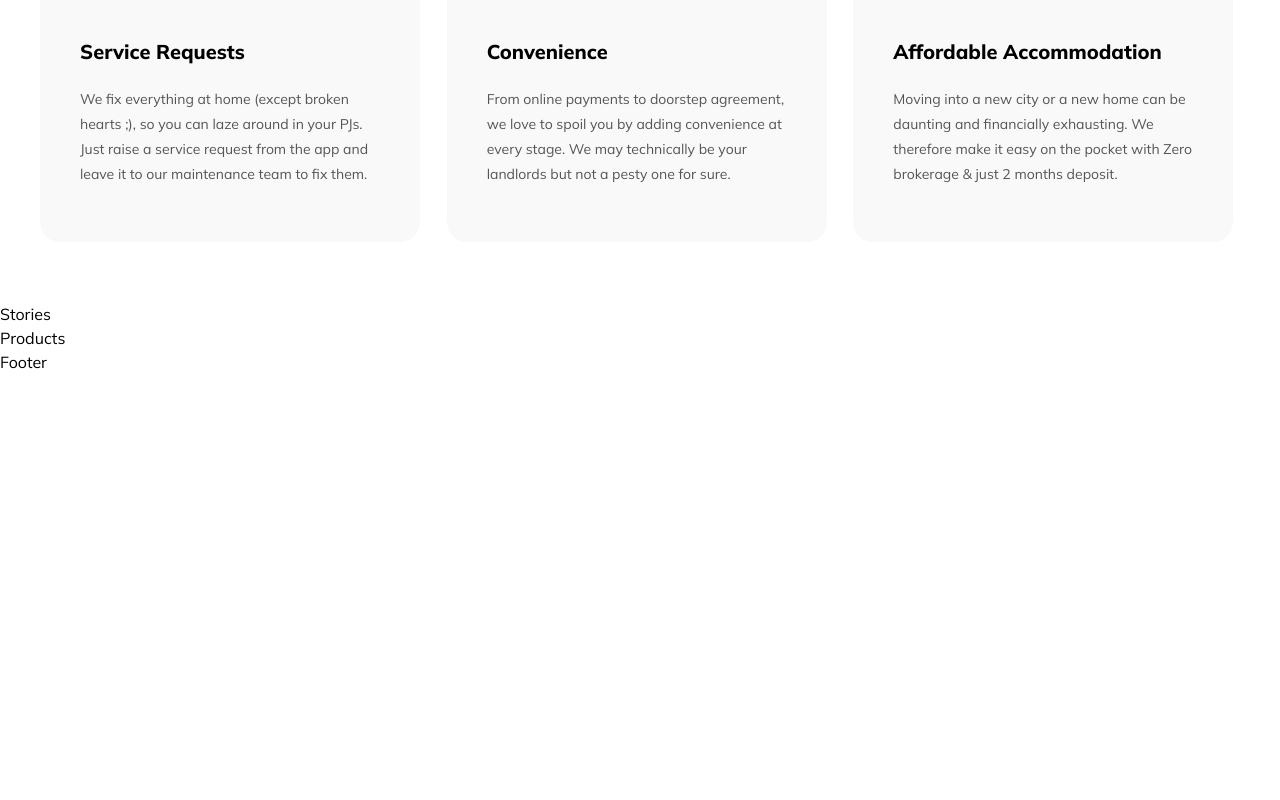
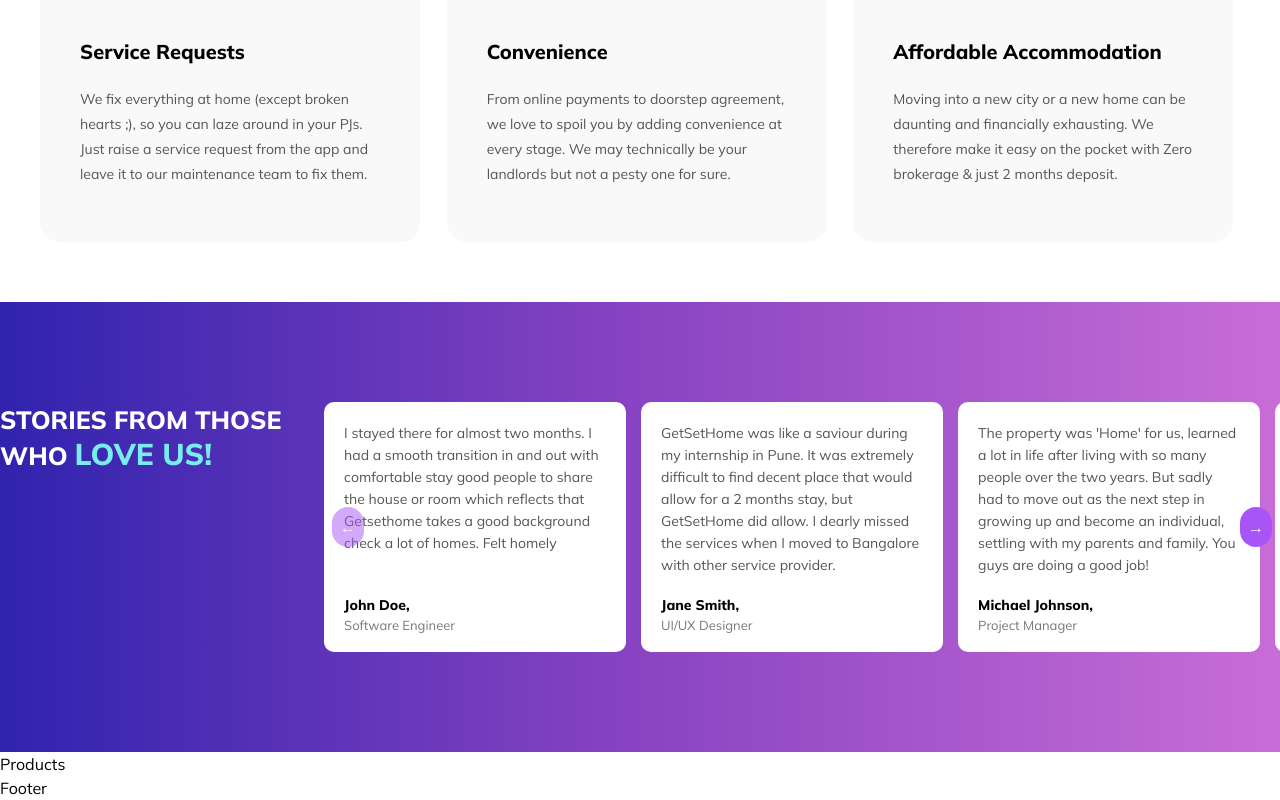
Before and after one commit to Sanket0798/getsethome-test, a Next.js app: page / in a window 1280 px wide. Shown: the part 4180-4980 px from the top of the page. Before the commit the page ends 4554 px from the top, so only its background shows below. Built offline with nearby package versions, Linux system fonts and the light colour scheme.

Commit message:
Initial Commit of Storries Section.

```diff
--- a/app/component/Home/Stories.jsx
+++ b/app/component/Home/Stories.jsx
@@ -1,9 +1,166 @@
-import React from 'react'
+"use client";
+import React, { useState } from "react";
+
+const storiesComment = [
+  {
+    comment:
+      "I stayed there for almost two months. I had a smooth transition in and out with comfortable stay good people to share the house or room which reflects that Getsethome takes a good background check a lot of homes. Felt homely",
+    owner: "John Doe",
+    designation: "Software Engineer",
+  },
+  {
+    comment:
+      "GetSetHome was like a saviour during my internship in Pune. It was extremely difficult to find decent place that would allow for a 2 months stay, but GetSetHome did allow. I dearly missed the services when I moved to Bangalore with other service provider.",
+    owner: "Jane Smith",
+    designation: "UI/UX Designer",
+  },
+  {
+    comment:
+      "The property was 'Home' for us, learned a lot in life after living with so many people over the two years. But sadly had to move out as the next step in growing up and become an individual, settling with my parents and family. You guys are doing a good job!",
+    owner: "Michael Johnson",
+    designation: "Project Manager",
+  },
+  {
+    comment:
+      "One of the best places to stay as a bachelor with GSH properties. Pack your bags, shift and stay tension free. GSH, No other PG accommodations provide such amenities and services, everything is being taken care of.",
+    owner: "Emily Davis",
+    designation: "Senior Developer",
+  },
+  {
+    comment: "Great job on the presentation! The client is very happy.",
+    owner: "Anna Williams",
+    designation: "Client Relations Manager",
+  },
+  {
+    comment:
+      "The testing phase is almost done. Just a few more cases to cover.",
+    owner: "David Brown",
+    designation: "QA Engineer",
+  },
+  {
+    comment: "We need to integrate the API before the end of the sprint.",
+    owner: "Sophia Taylor",
+    designation: "Backend Developer",
+  },
+  {
+    comment:
+      "The color palette is a bit off. I'll update it for a more modern look.",
+    owner: "Olivia Wilson",
+    designation: "Graphic Designer",
+  },
+  {
+    comment:
+      "The security review found a potential vulnerability in the authentication flow.",
+    owner: "Liam Martinez",
+    designation: "Security Analyst",
+  },
+  {
+    comment: "I’ll organize the code review session tomorrow afternoon.",
+    owner: "Isabella Anderson",
+    designation: "Lead Developer",
+  },
+  {
+    comment:
+      "Can we optimize the database queries? Some pages are loading slowly.",
+    owner: "Noah Thomas",
+    designation: "Database Administrator",
+  },
+  {
+    comment: "The documentation needs to be more detailed for new developers.",
+    owner: "Lucas White",
+    designation: "Technical Writer",
+  },
+  {
+    comment:
+      "I’ll be updating the dashboard with real-time data by the end of the day.",
+    owner: "Mia Jackson",
+    designation: "Frontend Developer",
+  },
+  {
+    comment: "We received positive feedback from the client after the demo.",
+    owner: "James Harris",
+    designation: "Business Analyst",
+  },
+  {
+    comment:
+      "Please coordinate with the marketing team for the product launch timeline.",
+    owner: "Charlotte Clark",
+    designation: "Product Manager",
+  },
+];
 
 const Stories = () => {
+  const [currentSlide, setCurrentSlide] = useState(0);
+
+  const handlePrev = () => {
+    setCurrentSlide((prev) => (prev === 0 ? 0 : prev - 1));
+  };
+
+  const handleNext = () => {
+    setCurrentSlide((prev) =>
+      prev === storiesComment.length - 1 ? prev : prev + 1
+    );
+  };
+
   return (
-    <div>Stories</div>
-  )
-}
+    <section className="w-auto flex h-[450px] bg-gradient-to-r from-gradient-purple-1 via-gradient-purple-3 to-gradient-purple-5 py-[100px]">
+      <h2 className="text-[25px] text-white uppercase leading-[35px] font-extrabold w-[434px]">
+        Stories from those <br />
+        who{" "}
+        <span className="text-[30px] text-[#78EDEE] font-extrabold">
+          Love Us!
+        </span>
+      </h2>
 
-export default Stories
+      <div className="relative w-full h-[250px] overflow-hidden ">
+        <div
+          className="flex gap-x-[15px] transition-transform duration-300 ease-in-out w-[5000px]"
+          style={{ transform: `translateX(-${currentSlide * 100}%)` }}
+        >
+          {storiesComment.map((value, index) => (
+            <div
+              key={index}
+              className="w-[302px] h-[250px] bg-white p-[20px] rounded-[10px] flex flex-col items-start justify-between"
+            >
+              <p className="text-[14px] text-[#555] leading-[22px]">
+                {value.comment}
+              </p>
+              <div className="h-[40px]">
+                <strong className="text-[14px] font-extrabold">
+                  {value.owner},
+                </strong>
+                <p className="text-[#777777] text-[13px] h-[18px]">
+                  {value.designation}
+                </p>
+              </div>
+            </div>
+          ))}
+        </div>
+
+        {/* Navigation Buttons */}
+        <button
+          onClick={handlePrev}
+          className={`absolute top-1/2 left-2 transform -translate-y-1/2 p-2 bg-purple-500 text-white rounded-full hover:bg-purple-700 transition-colors duration-300 ${
+            currentSlide === 0 ? "opacity-50 cursor-not-allowed" : ""
+          }`}
+          disabled={currentSlide === 0}
+        >
+          &larr;
+        </button>
+        <button
+          onClick={handleNext}
+          className={`absolute top-1/2 right-2 transform -translate-y-1/2 p-2 bg-purple-500 text-white rounded-full hover:bg-purple-700 transition-colors duration-300 ${
+            currentSlide === storiesComment.length - 1
+              ? "opacity-50 cursor-not-allowed"
+              : ""
+          }`}
+          disabled={currentSlide === storiesComment.length - 1}
+        >
+          &rarr;
+        </button>
+      </div>
+    </section>
+  );
+};
+
+export default Stories;
--- a/tailwind.config.js
+++ b/tailwind.config.js
@@ -7,6 +7,13 @@ module.exports = {
   ],
   theme: {
     extend: {
+      colors: {
+        "gradient-purple-1": "#3023ae",
+        "gradient-purple-2": "#6332b8",
+        "gradient-purple-3": "#8944c2",
+        "gradient-purple-4": "#aa57cc",
+        "gradient-purple-5": "#c86dd7",
+      },
       backgroundImage: {
         hero: "url('/assets/HomePage/HeroSection/Background.png')",
       },
```
